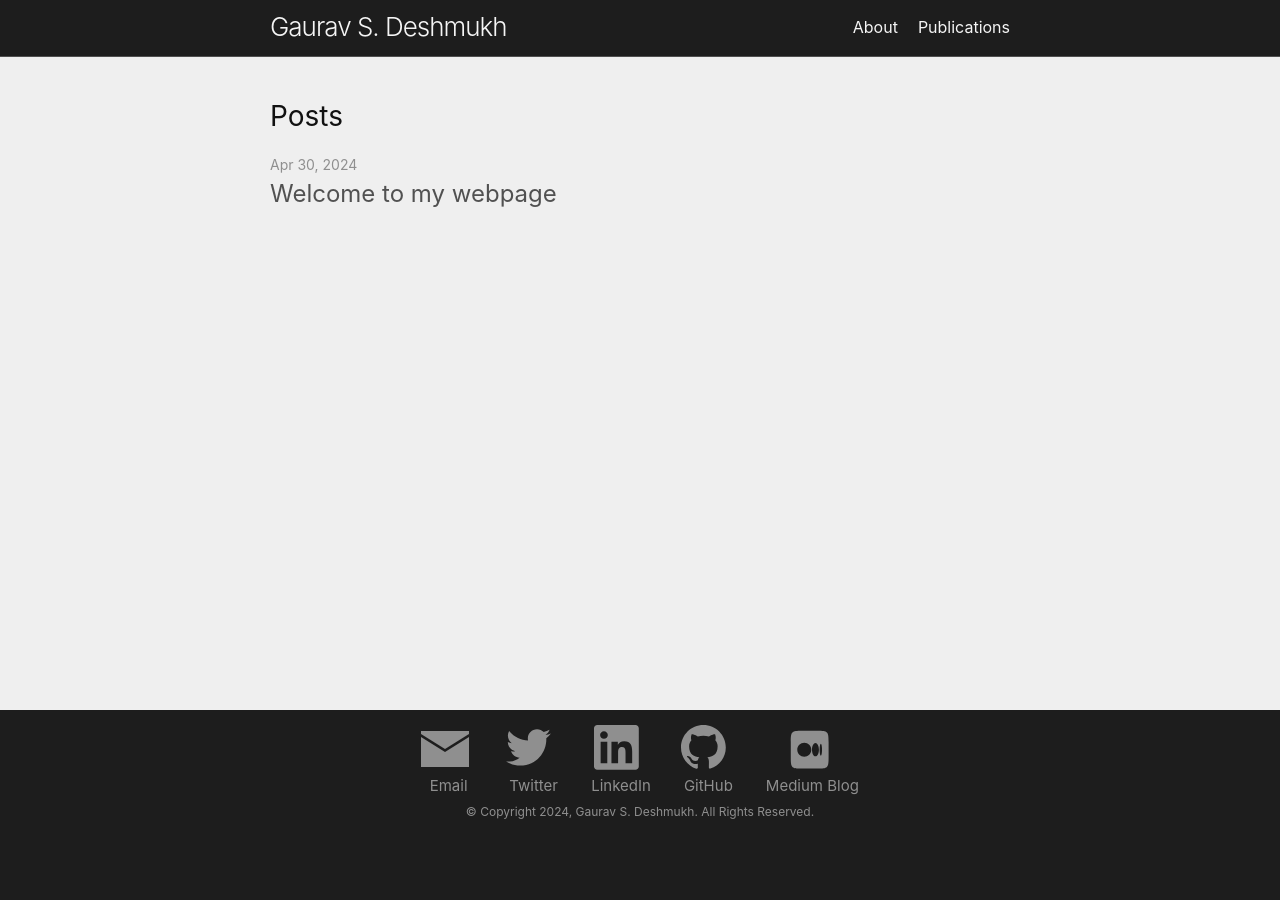
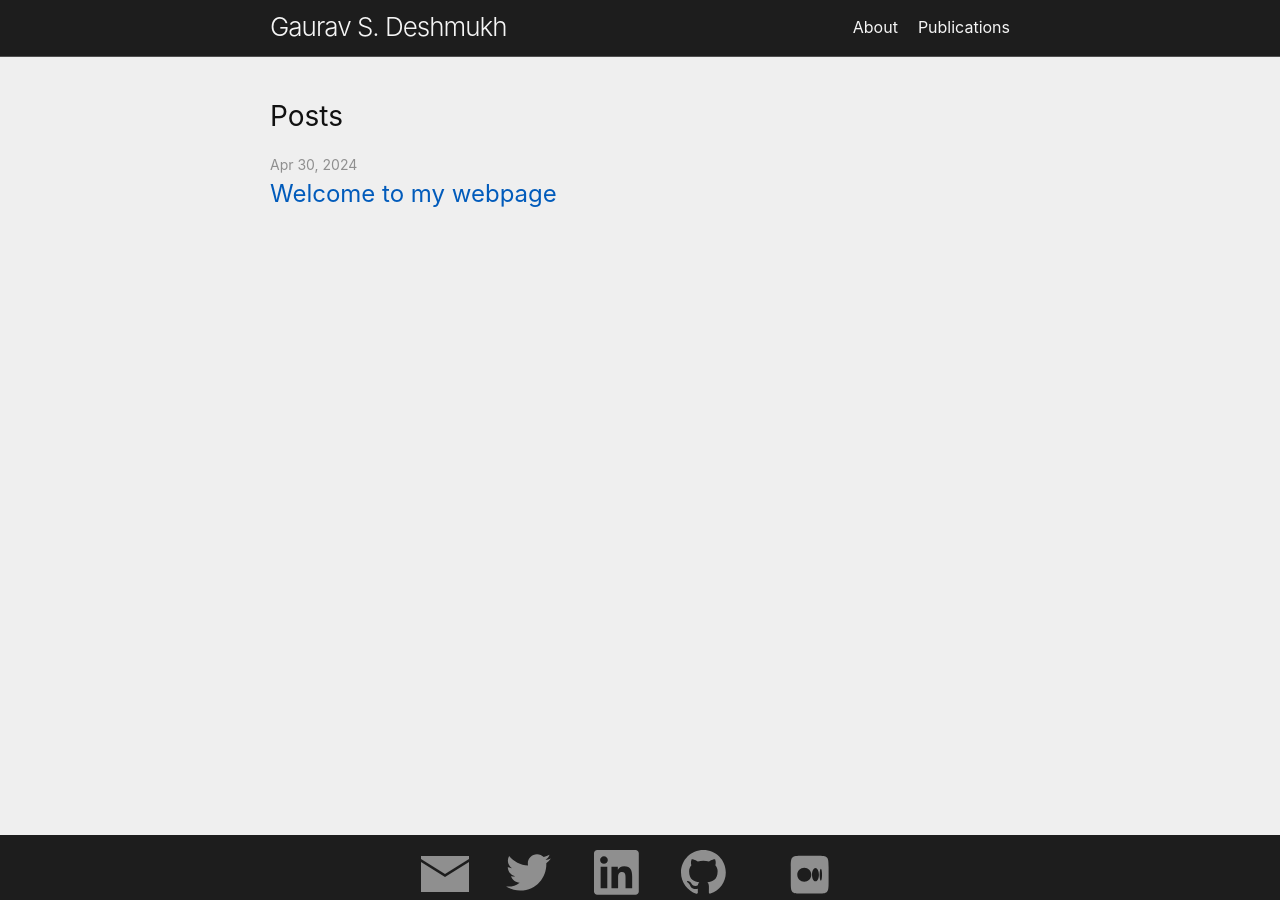
Before and after one commit to gauravsdeshmukh/gauravsdeshmukh.github.io, a Jekyll site: the page built from index.markdown, in a window 1280 px wide and 900 px high. Built offline with Jekyll 4.4.1, drawn with Linux system fonts in a browser that asks for light colours.

Commit message:
Changed footer to relative

```diff
--- a/_sass/minima.scss
+++ b/_sass/minima.scss
@@ -12,7 +12,7 @@ $spacing-unit:     30px !default;
 
 $text-color:       #111 !default;
 $background-color: #efefef !default;
-$brand-color:      #515151 !default;
+$brand-color:      #015bbb !default;
 $header-color:     #1d1d1d !default;
 
 $grey-color:       #8f8f8f !default;
--- a/_sass/minima/_layout.scss
+++ b/_sass/minima/_layout.scss
@@ -112,9 +112,9 @@
 .site-footer {
   bottom: 0px;
   left: 0;
-  position: fixed;
+  position: relative;
   width: 100%;
-  height: 20%;
+  height: $spacing-unit * 4;
   padding-top: $spacing-unit / 3;
   background-color: $header-color;
 
```
